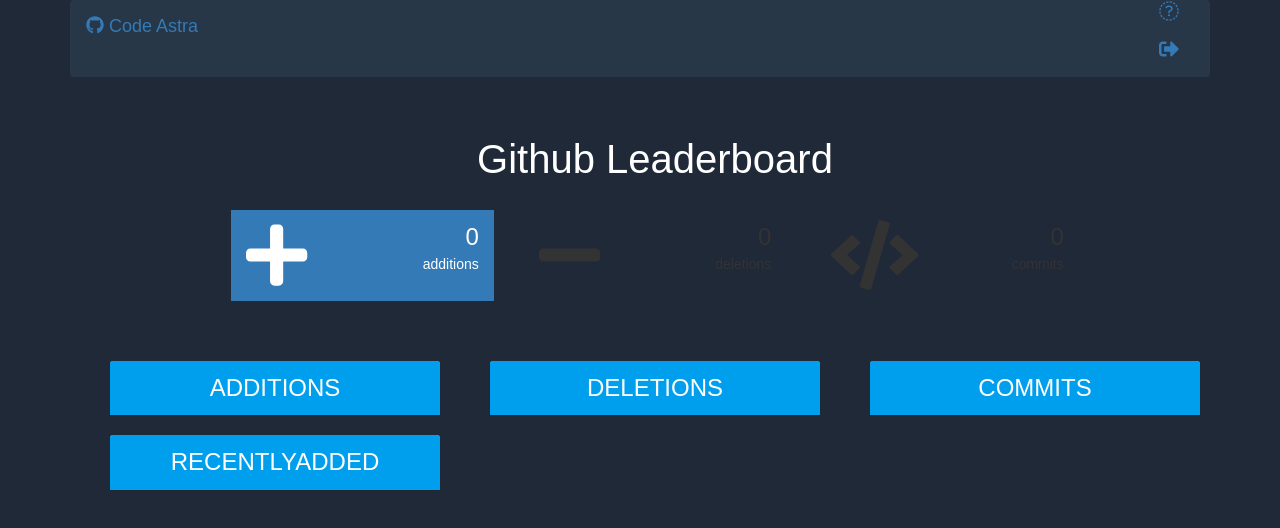
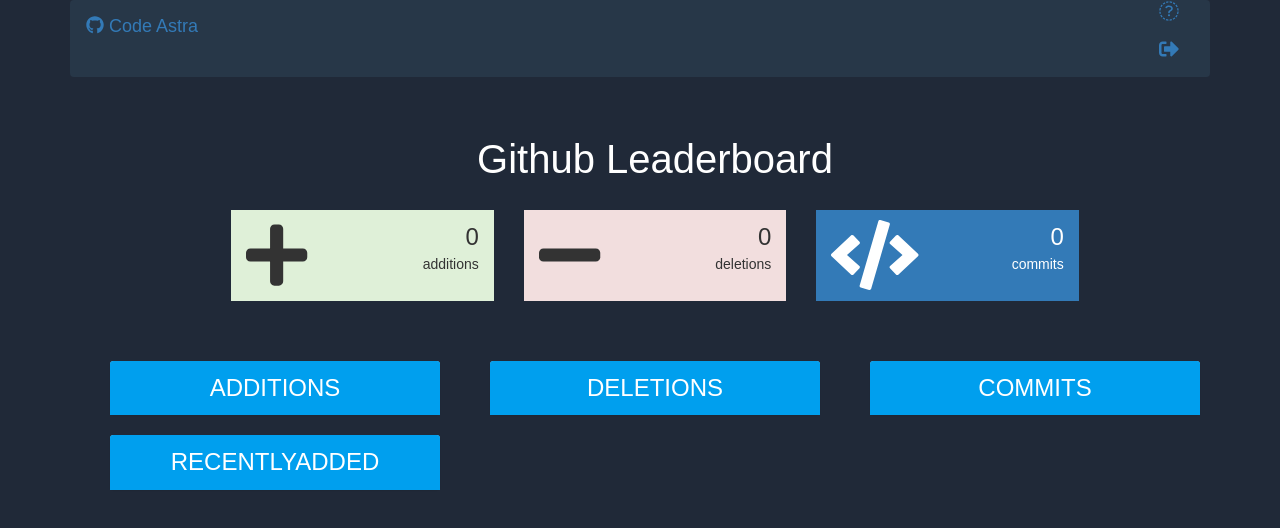
Before and after one commit to ranganathk/github-leaderboard-frontend, a React (Create React App) app: page / in a window 1280 px wide. Shown: the top 528 px of the page. Built offline with nearby package versions, Linux system fonts and the light colour scheme.

Commit message:
Change dashboard colors.

```diff
--- a/src/constants.js
+++ b/src/constants.js
@@ -2,6 +2,6 @@ export const LEADER_TYPE_ADDITIONS = 'additions';
 export const LEADER_TYPE_DELETIONS = 'deletions';
 export const LEADER_TYPE_COMMITS = 'commits';
 export const LEADER_TYPE_RECENTLY_ADDED = 'recentlyAdded';
-export const ORGANIZATION_TOTAL_ADDITIONS_COLOR = 'primary';
-export const ORGANIZATION_TOTAL_DELETIONS_COLOR = 'green';
-export const ORGANIZATION_TOTAL_COMMITS_COLOR = 'red';
+export const ORGANIZATION_TOTAL_ADDITIONS_COLOR = 'success';
+export const ORGANIZATION_TOTAL_DELETIONS_COLOR = 'danger';
+export const ORGANIZATION_TOTAL_COMMITS_COLOR = 'primary';
```
